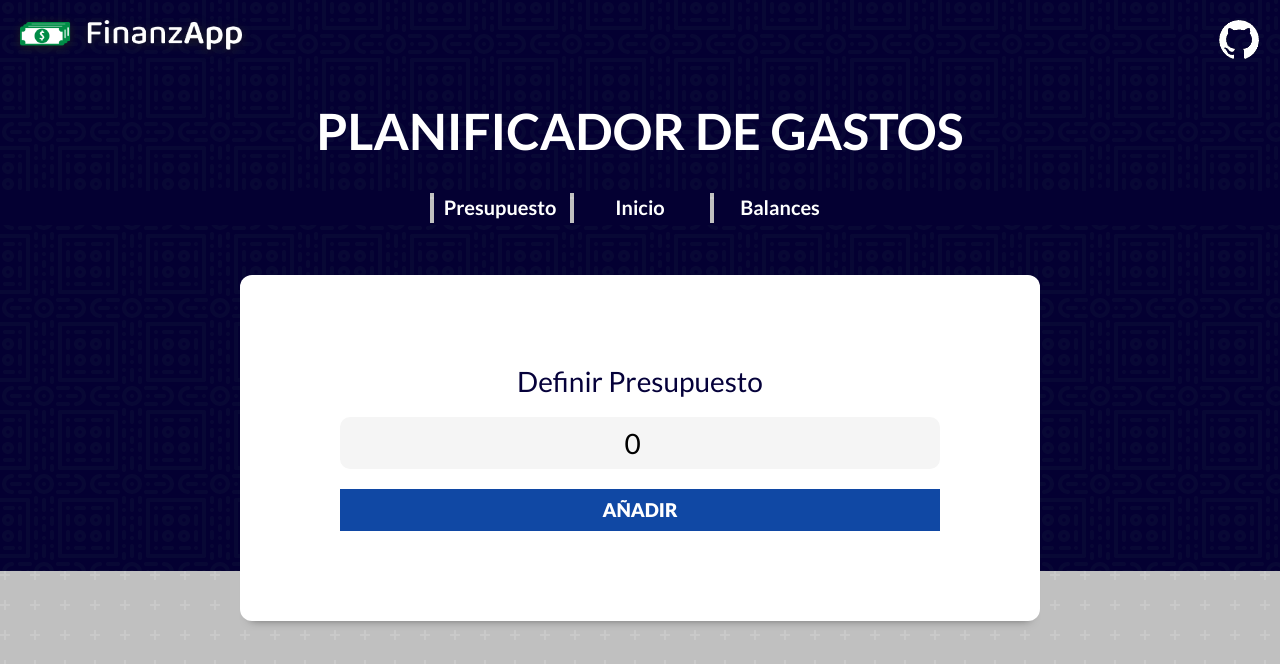
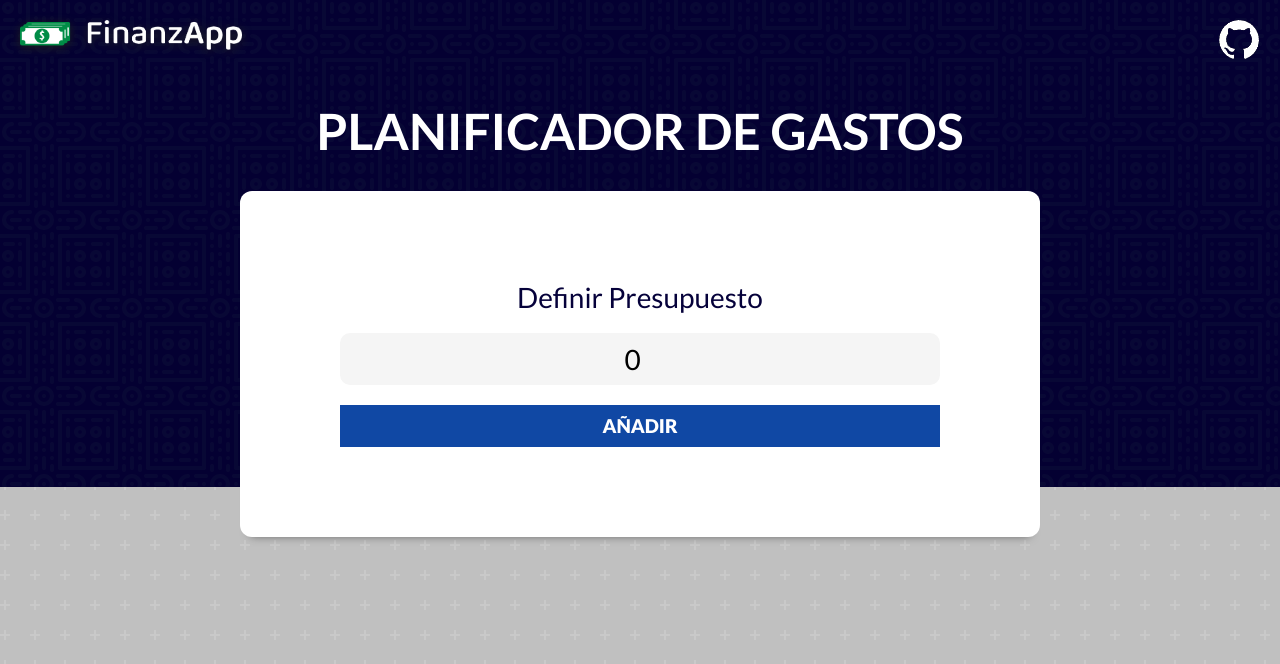
Before and after one commit to nielvadev/FinanzApp, a React (Vite) app in the folder FinanzApp/: page / in a window 1280 px wide. Shown: the top 664 px of the page. Built offline with nearby package versions, Linux system fonts and the light colour scheme.

Commit message:
Finalizada

```diff
--- a/FinanzApp/src/components/Header.jsx
+++ b/FinanzApp/src/components/Header.jsx
@@ -15,12 +15,7 @@ const Header = ({
             <a href="https://github.com/nielvadev"><img id="git" src="src\img\gitLogo.png"></img></a>
             <h1>Planificador de gastos</h1>
 
-        <nav className="barra">
-            <button id="menu">Presupuesto</button>
-            <button id="menu">Inicio</button>
-            <button id="menu">Balances</button>
 
-        </nav>
             {isValidPresupuesto ? (
                 <ControlPresupuesto
                     gastos = {gastos}
--- a/FinanzApp/src/components/ListadoGastos.jsx
+++ b/FinanzApp/src/components/ListadoGastos.jsx
@@ -7,7 +7,7 @@ const ListadoGastos = ({
     filtro,
     gastosFiltrados}) => {
   return (
-    <div className="listado-gastos-contenedor">
+    <div className="listado-gastos-contenedor contenedor">
 
         { filtro ? (
                 <>
```
